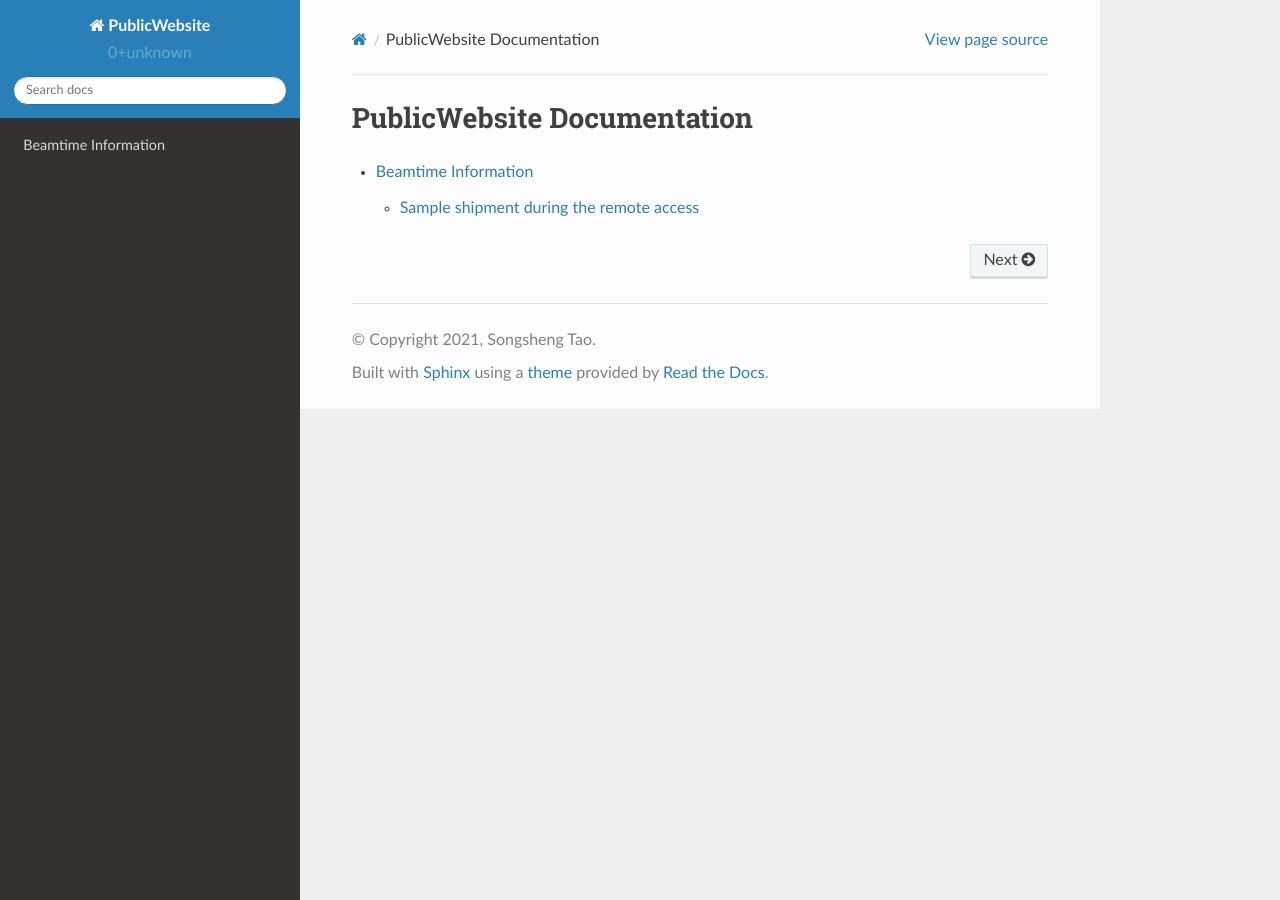
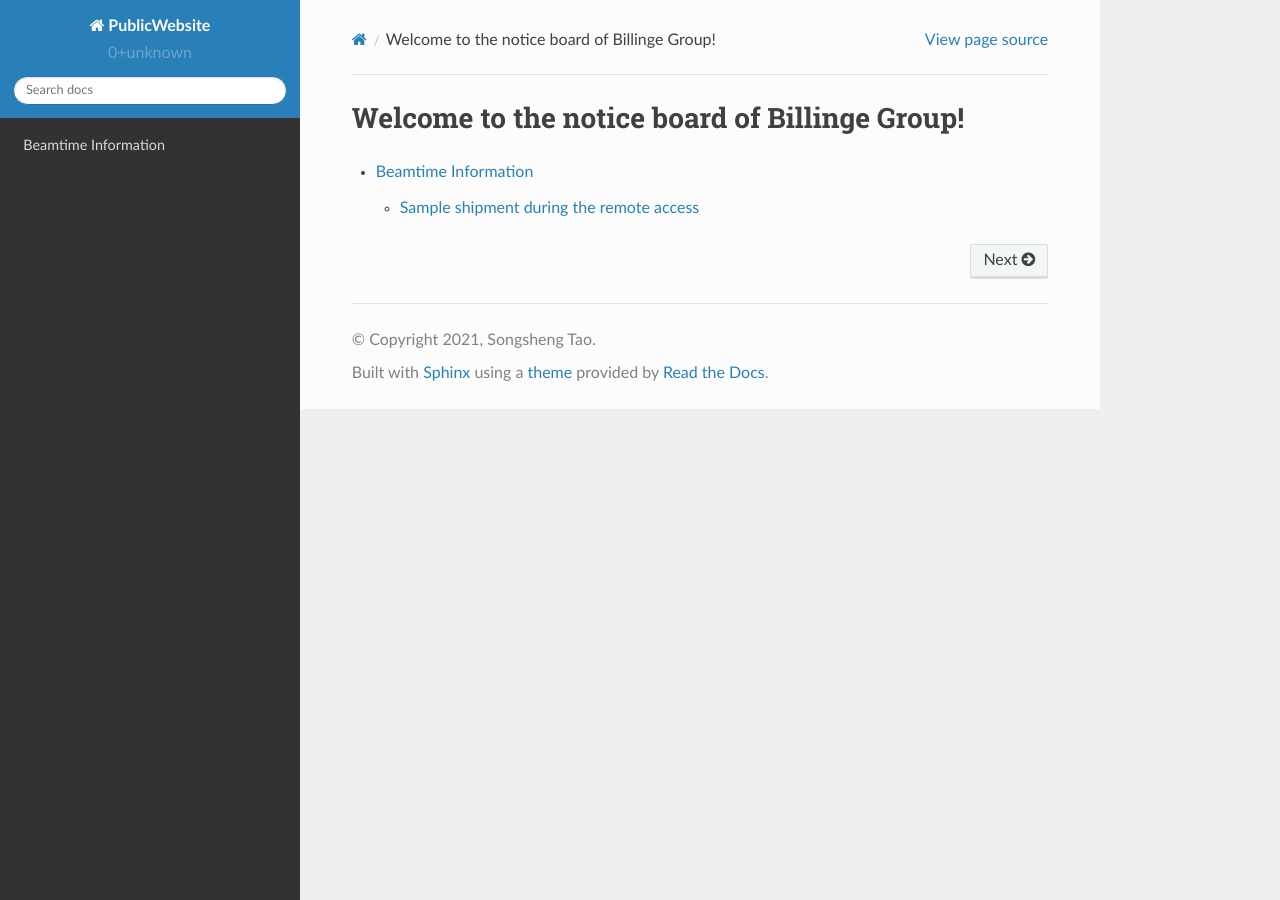
Before and after one commit to Billingegroup/PublicWebsite, a Sphinx documentation site: the page built from docs/source/index.rst, in a window 1280 px wide. Built offline with Sphinx 7.4.7 and the Read the Docs theme 2.0.0, drawn with Linux system fonts in a browser that asks for light colours.

Commit message:
Update index.rst

```diff
--- a/docs/source/index.rst
+++ b/docs/source/index.rst
@@ -3,8 +3,8 @@
    You can adapt this file completely to your liking, but it should at least
    contain the root `toctree` directive.
 
-PublicWebsite Documentation
-===========================
+Welcome to the notice board of Billinge Group!
+==============================================
 
 .. toctree::
    :maxdepth: 2
```
